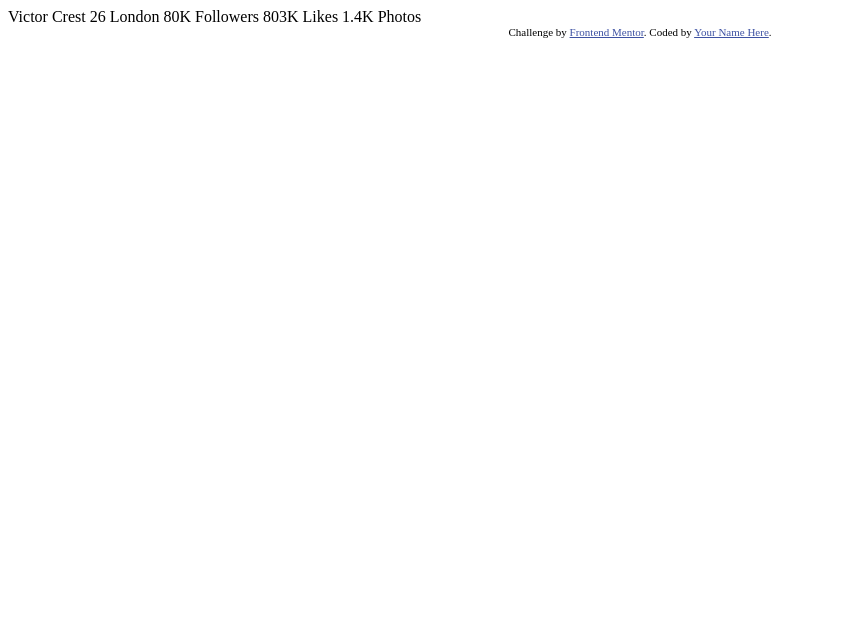
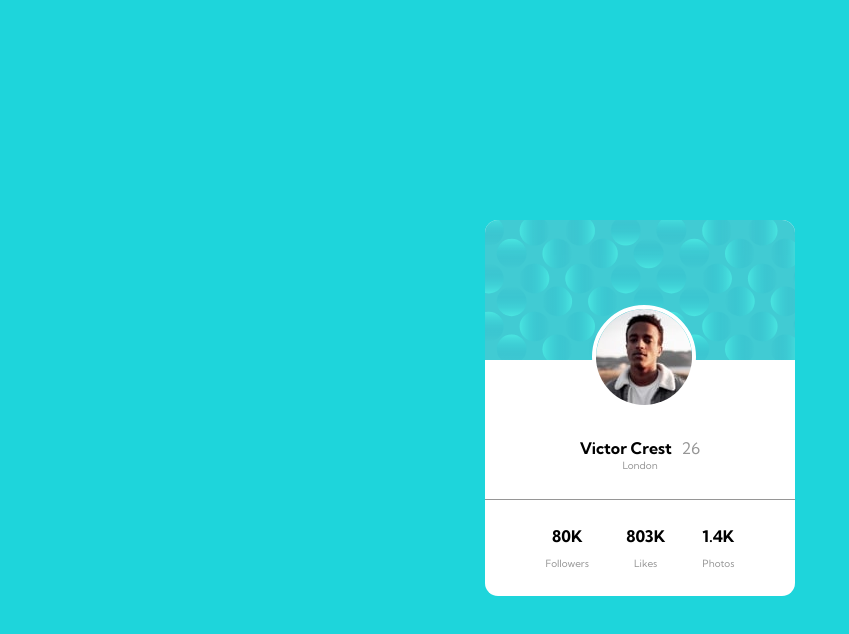
Before and after one commit to ebanguz/Profile-Card-Component, a plain HTML site: page index.html in a window 1280 px wide. Shown: the whole page, without its empty margins (0-849 px from the left). Drawn offline with Linux system fonts and the light colour scheme.

Commit message:
done until the background

```diff
--- /dev/null
+++ b/assets/style.css
@@ -0,0 +1,121 @@
+:root {
+	--primary-dark-cyan: hsl(185, 75%, 39%);
+	--primary-dark-desaturated-blue: hsl(185, 75%, 39%);
+	--primary-dark-grayish-blue: hsl(185, 75%, 39%);
+	--neutral-dark-grey: hsl(0, 0%, 59%);
+}
+
+.attribution {
+	font-size: 11px;
+	text-align: center;
+}
+.attribution a {
+	color: hsl(228, 45%, 44%);
+}
+
+html,
+body {
+	height: 100%;
+}
+
+html {
+	box-sizing: border-box;
+	font-size: 100%;
+}
+
+*,
+*::after,
+*::before {
+	box-sizing: inherit;
+}
+
+body {
+	font-size: 16px;
+	font-family: "Kumbh Sans", sans-serif;
+	line-height: 1.3;
+	display: grid;
+	background: rgb(30, 213, 219);
+	/* background: url(../images/bg-pattern-bottom.svg); */
+}
+
+/* section {
+	position: relative;
+}
+
+.top_pattern,
+.bottom_pattern {
+	position: absolute;
+	width: 800px;
+	z-index: -1;
+}
+.top_pattern {
+	top: -120%;
+	left: -10%;
+}
+.bottom_pattern {
+	bottom: -120%;
+	right: -130px;
+} */
+
+.card {
+	border-radius: 0.8125rem;
+	background: #fff;
+	min-width: 310px;
+	margin: auto;
+}
+
+.card_header {
+	background: url(../images/bg-pattern-card.svg) no-repeat;
+	border-radius: 0.8125rem 0.8125rem 0 0;
+	min-height: 8.8125rem;
+}
+
+.personal_info {
+	display: flex;
+	flex-direction: column;
+	align-items: center;
+	padding: 4.8125rem 0 1.6875rem;
+}
+
+.card_photo {
+	position: relative;
+	display: block;
+}
+
+.card_body .card_photo img {
+	position: absolute;
+	border: 4px solid #fff;
+	border-radius: 50%;
+	margin: 0 auto;
+	left: calc(50% - 3rem);
+	bottom: calc(-50% - 3rem);
+}
+
+.card_footer {
+	padding: 1.625rem 2.625rem 1.625rem 2.625rem;
+	border-top: 1px solid var(--neutral-dark-grey);
+	display: flex;
+	justify-content: space-around;
+}
+.card_footer > * {
+	display: flex;
+	flex-direction: column;
+	align-items: center;
+}
+
+.age {
+	padding-left: 0.375rem;
+	color: var(--neutral-dark-grey);
+}
+
+.card_footer .number,
+.name {
+	font-weight: 700;
+	margin-bottom: 0.6875rem;
+	/* color: ; */
+}
+.card_footer .media_text,
+.location {
+	font-size: 0.625rem;
+	color: var(--neutral-dark-grey);
+}
--- a/index.html
+++ b/index.html
@@ -1,35 +1,67 @@
 <!DOCTYPE html>
 <html lang="en">
+
 <head>
-  <meta charset="UTF-8">
-  <meta name="viewport" content="width=device-width, initial-scale=1.0"> <!-- displays site properly based on user's device -->
+   <meta charset="UTF-8">
+   <meta name="viewport" content="width=device-width, initial-scale=1.0">
+   <!-- displays site properly based on user's device -->
 
-  <link rel="icon" type="image/png" sizes="32x32" href="./images/favicon-32x32.png">
+   <link rel="icon" type="image/png" sizes="32x32" href="./images/favicon-32x32.png">
 
-  <title>Frontend Mentor | Profile card component</title>
+   <title>Frontend Mentor | Profile card component</title>
 
-  <!-- Feel free to remove these styles or customise in your own stylesheet 👍 -->
-  <style>
-    .attribution { font-size: 11px; text-align: center; }
-    .attribution a { color: hsl(228, 45%, 44%); }
-  </style>
+   <link rel="preconnect" href="https://fonts.gstatic.com">
+   <link href="https://fonts.googleapis.com/css2?family=Kumbh+Sans:wght@400;700&display=swap" rel="stylesheet">
+   <link rel="stylesheet" type="text/css" href="assets/style.css">
 </head>
+
 <body>
-  Victor Crest
-  26
-  London
 
-  80K
-  Followers
+   <!-- <section class="back_ground">
+      <img class="top_pattern" src="images/bg-pattern-top.svg" alt="top pattern">
+      <img class="bottom_pattern" src="images/bg-pattern-bottom.svg" alt="bottom pattern">
+   </section> -->
 
-  803K
-  Likes
+   <section class="card">
+      <div class="card_header"> </div>
 
-  1.4K
-  Photos
-  <div class="attribution">
-    Challenge by <a href="https://www.frontendmentor.io?ref=challenge" target="_blank">Frontend Mentor</a>.
-    Coded by <a href="#">Your Name Here</a>.
-  </div>
+      <div class="card_body">
+
+         <div class="card_photo">
+            <img src="images/image-victor.jpg" alt="Guy called Victor">
+         </div>
+
+         <div class="personal_info">
+            <div class="name_age">
+               <span class="name">Victor Crest</span>
+               <span class="age"> 26</span>
+            </div>
+            <div class="location">
+               London
+            </div>
+         </div>
+
+         <div class="card_footer">
+            <div class="followers">
+               <span class="number">80K</span>
+               <span class="media_text">Followers</span>
+            </div>
+            <div class="likes">
+               <span class="number">803K</span>
+               <span class="media_text">Likes</span>
+            </div>
+            <div class="photos">
+               <span class="number">1.4K</span>
+               <span class="media_text">Photos</span>
+            </div>
+         </div>
+
+      </div>
+   </section>
+   <!-- <div class="attribution">
+      Challenge by <a href="https://www.frontendmentor.io?ref=challenge" target="_blank">Frontend Mentor</a>.
+      Coded by <a href="#">Your Name Here</a>.
+   </div> -->
 </body>
+
 </html>
```
